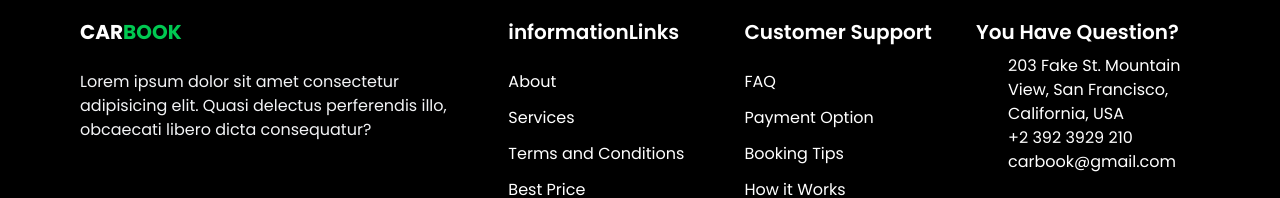
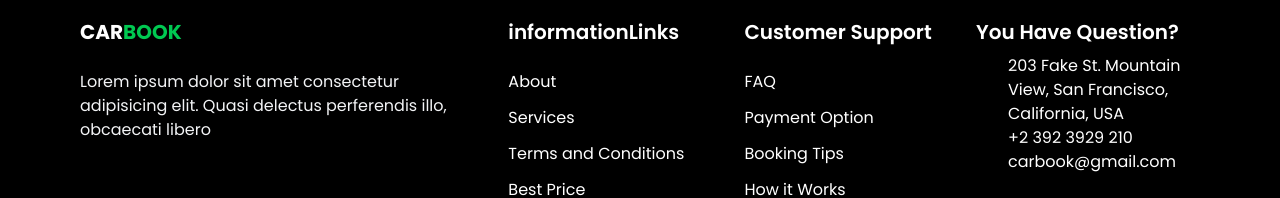
Before and after one commit to siddiqfathurahman/cars-vue, a Vue app: page / in a window 1280 px wide. Shown: the part 4742-4940 px from the top of the page. Built offline with nearby package versions, Linux system fonts and the light colour scheme; some icons are missing.

Commit message:
fix: correct text in PageFooter component description

```diff
--- a/src/components/layout/PageFooter.vue
+++ b/src/components/layout/PageFooter.vue
@@ -9,7 +9,7 @@
           </h1>
           <p class="text-gray-100 text-base max-w-sm">
             Lorem ipsum dolor sit amet consectetur adipisicing elit. Quasi
-            delectus perferendis illo, obcaecati libero dicta consequatur?
+            delectus perferendis illo, obcaecati libero
           </p>
           <div class="flex items-center justify-between w-1/2 text-2xl">
             <FaBandsXTwitter />
```
